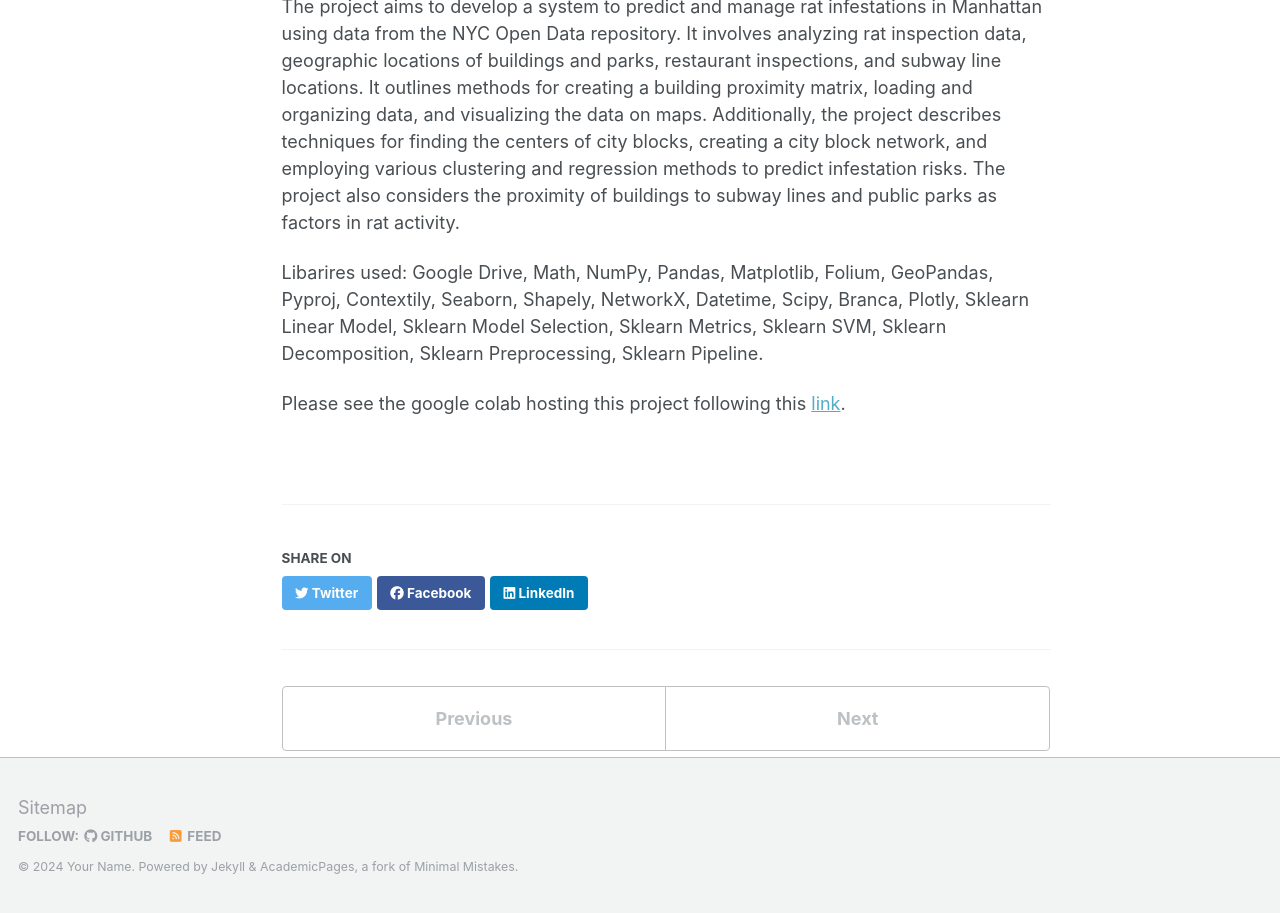
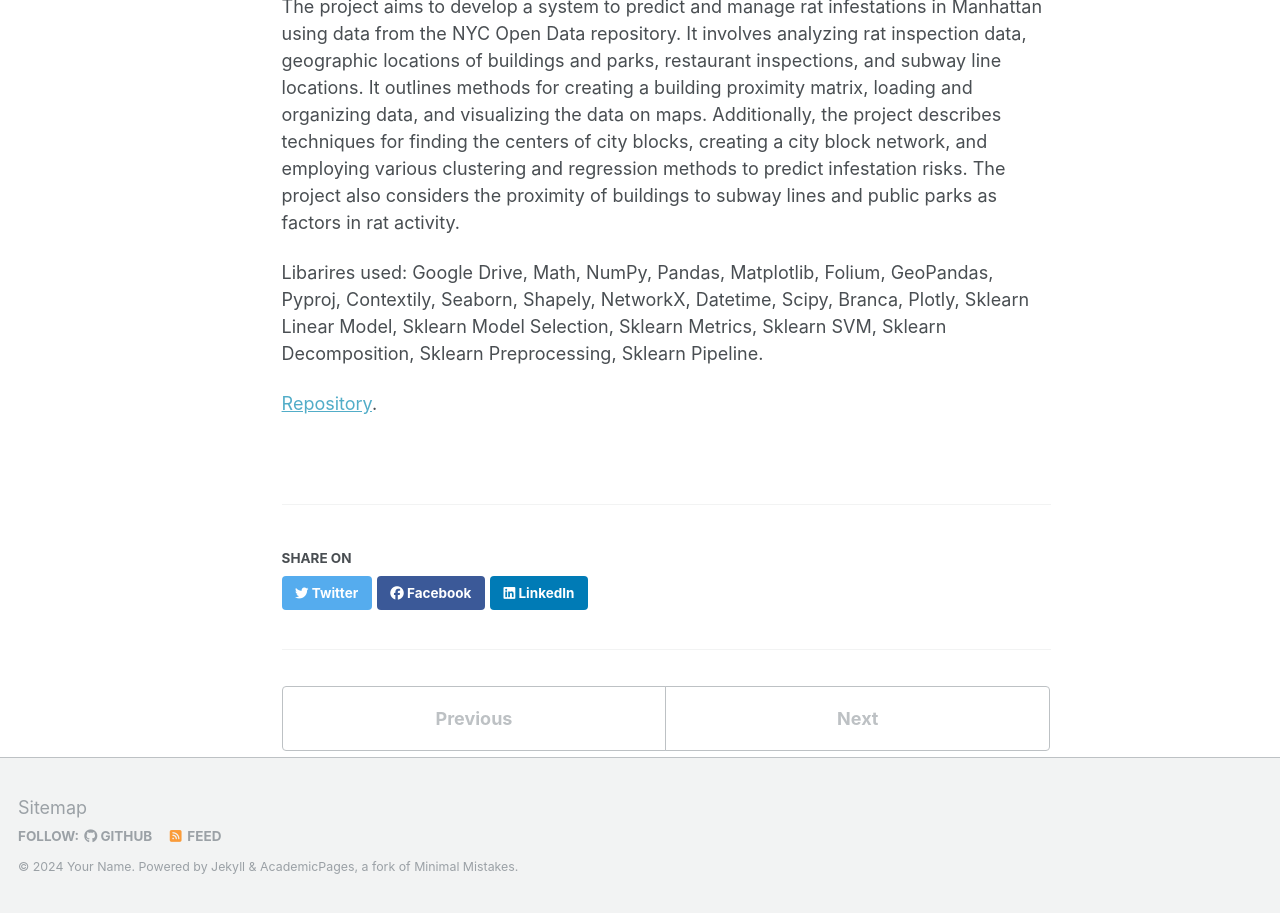
Before and after one commit to kryogenica/CV, a Jekyll site: the page built from _portfolio/portfolio-nyc-rats.md, in a window 1280 px wide, cut to the strip 222-1135 px from the top of the page. Built offline with Jekyll 4.4.1, drawn with Linux system fonts in a browser that asks for light colours.

Commit message:
Update portfolio-nyc-rats.md

```diff
--- a/_portfolio/portfolio-nyc-rats.md
+++ b/_portfolio/portfolio-nyc-rats.md
@@ -8,4 +8,4 @@ The project aims to develop a system to predict and manage rat infestations in M
 
 Libarires used: Google Drive, Math, NumPy, Pandas, Matplotlib, Folium, GeoPandas, Pyproj, Contextily, Seaborn, Shapely, NetworkX, Datetime, Scipy, Branca, Plotly, Sklearn Linear Model, Sklearn Model Selection, Sklearn Metrics, Sklearn SVM, Sklearn Decomposition, Sklearn Preprocessing, Sklearn Pipeline.
 
-Please see the google colab hosting this project following this [link](https://colab.research.google.com/drive/1OVCfFlJfKdSnQIGK9WsS90p81PlkzXSR?usp=sharing).
+[Repository](https://colab.research.google.com/drive/1OVCfFlJfKdSnQIGK9WsS90p81PlkzXSR?usp=sharing).
```
